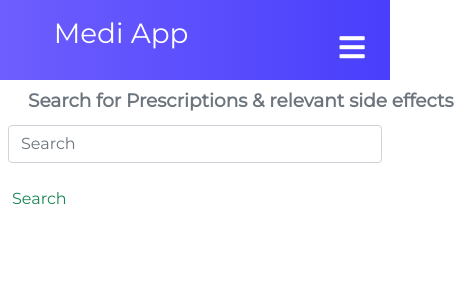
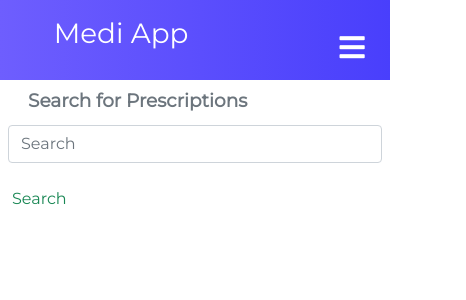
Before and after one commit to SonsOfAhriman/Meds_App, a React (Create React App) app: page /home in a window 390 px wide. Shown: the top 300 px of the page, 466 px wide, since content can reach past the window. Built offline with nearby package versions, Linux system fonts and the light colour scheme.

Commit message:
fixed home screen for mobile devices

```diff
--- a/src/components/Screens/Home.tsx
+++ b/src/components/Screens/Home.tsx
@@ -76,7 +76,7 @@ function Home() {
     return (
         <div>
 
-            <h2 className="m-1 container"><span className="badge badge-secondary text-secondary">Search for Prescriptions & relevant side effects</span> </h2>
+            <h2 className="m-1 container"><span className="badge badge-secondary text-secondary">Search for Prescriptions</span> </h2>
 
             <form onSubmit={handleSubmit} className="m-2 form-inline">
                 <input className="form-control mr-sm-2" type="search" onChange={(e) => { setValue(e.target.value) }} placeholder="Search" aria-label="Search" />
```
